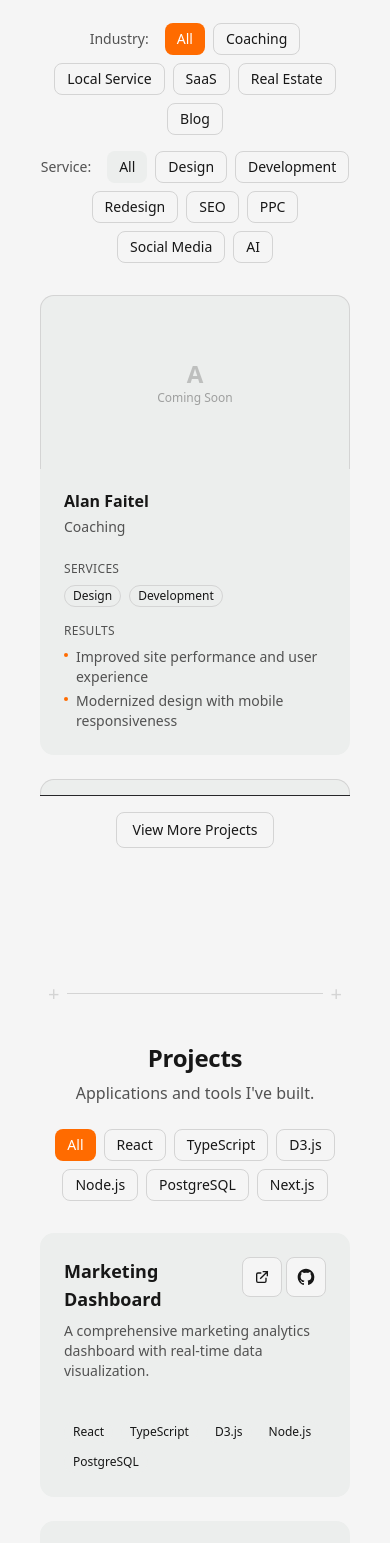
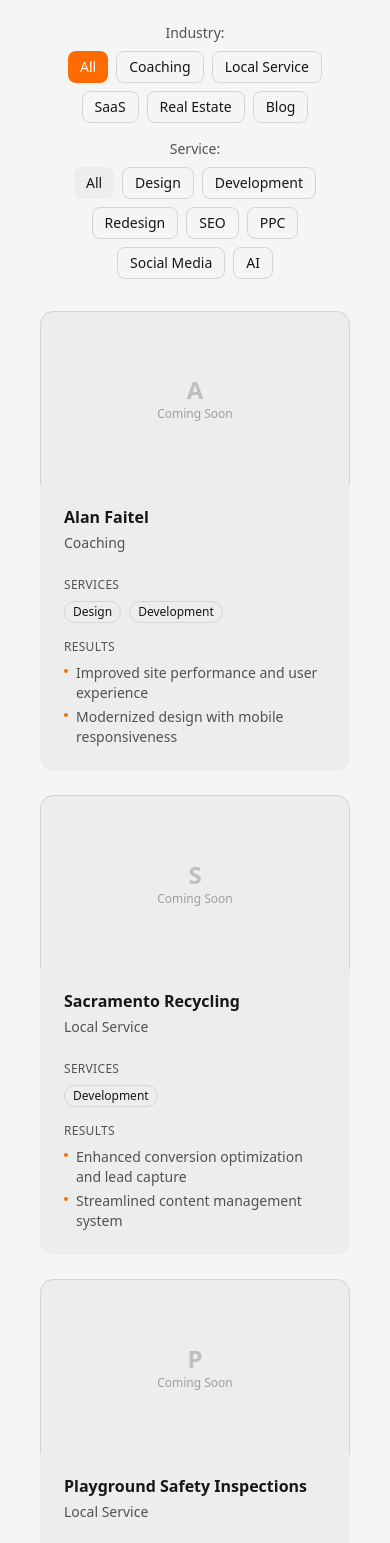
Before and after one commit to Shermanito/my-portfolio, a Next.js app: page / in a window 390 px wide. Shown: the part 5420-6963 px from the top of the page. Built offline with nearby package versions, Linux system fonts and the light colour scheme.

Commit message:
feat: add pagination with collapse button to Projects and Portfolio

```diff
--- a/src/components/sections/MarketingPortfolio.tsx
+++ b/src/components/sections/MarketingPortfolio.tsx
@@ -1,6 +1,6 @@
 'use client';
 
-import { useState } from 'react';
+import { useState, useEffect } from 'react';
 import { Section, SectionHeader } from '@/components/ui/Section';
 import { Card, CardHeader, CardTitle, CardDescription, CardContent } from '@/components/ui/card';
 import { Button } from '@/components/ui/button';
@@ -17,7 +17,19 @@ const services = ['All', ...new Set(allServices)];
 export function MarketingPortfolio() {
   const [industryFilter, setIndustryFilter] = useState('All');
   const [serviceFilter, setServiceFilter] = useState('All');
-  const [isExpanded, setIsExpanded] = useState(false);
+  const [visibleCount, setVisibleCount] = useState(6);
+  const [isMobile, setIsMobile] = useState(false);
+  const [isLarge, setIsLarge] = useState(false);
+
+  useEffect(() => {
+    const checkScreen = () => {
+      setIsMobile(window.innerWidth < 768);
+      setIsLarge(window.innerWidth >= 1024);
+    };
+    checkScreen();
+    window.addEventListener('resize', checkScreen);
+    return () => window.removeEventListener('resize', checkScreen);
+  }, []);
 
   const filteredProjects = marketingProjects.filter(p => {
     const matchesIndustry = industryFilter === 'All' || p.industry === industryFilter;
@@ -25,15 +37,35 @@ export function MarketingPortfolio() {
     return matchesIndustry && matchesService;
   });
 
-  // Reset expanded state when filters change
+  // Calculate initial visible count based on screen size
+  const getInitialCount = () => {
+    if (isMobile) return 3;
+    if (isLarge) return 6;
+    return 4;
+  };
+
+  // Reset visible count when filters or screen size changes
+  useEffect(() => {
+    setVisibleCount(getInitialCount());
+  }, [industryFilter, serviceFilter, isMobile, isLarge]);
+
   const handleFilterChange = (type: 'industry' | 'service', value: string) => {
     if (type === 'industry') {
       setIndustryFilter(value);
     } else {
       setServiceFilter(value);
     }
-    setIsExpanded(false);
   };
+
+  const handleLoadMore = () => {
+    // Desktop lg: add 3 more (one row), Desktop md: add 2 more, Mobile: add 3 more
+    const increment = isMobile ? 3 : (isLarge ? 3 : 2);
+    setVisibleCount(prev => Math.min(prev + increment, filteredProjects.length));
+  };
+
+  const initialCount = getInitialCount();
+  const hasMore = visibleCount < filteredProjects.length;
+  const isExpanded = visibleCount > initialCount;
 
   return (
     <Section id="portfolio">
@@ -46,8 +78,9 @@ export function MarketingPortfolio() {
       {/* Filter Buttons - Centered */}
       <div className="flex flex-col gap-4 mb-8">
         {/* Industry Filter */}
+        <div className="flex flex-col md:flex-row md:items-center md:justify-center gap-2">
+          <span className="text-sm text-muted-foreground font-medium text-center md:text-left md:self-center md:mr-2">Industry:</span>
           <div className="flex flex-wrap justify-center gap-2">
-          <span className="text-sm text-muted-foreground self-center mr-2">Industry:</span>
             {industries.map((industry) => (
             <Button
               key={industry}
@@ -59,9 +92,11 @@ export function MarketingPortfolio() {
             </Button>
           ))}
           </div>
+        </div>
         {/* Service Filter */}
+        <div className="flex flex-col md:flex-row md:items-center md:justify-center gap-2">
+          <span className="text-sm text-muted-foreground font-medium text-center md:text-left md:self-center md:mr-2">Service:</span>
           <div className="flex flex-wrap justify-center gap-2">
-          <span className="text-sm text-muted-foreground self-center mr-2">Service:</span>
             {services.map((service) => (
             <Button
               key={service}
@@ -74,15 +109,11 @@ export function MarketingPortfolio() {
           ))}
           </div>
         </div>
+      </div>
 
-      {/* Expandable Grid Container */}
-      <div className="relative">
-        <div
-          className={`grid md:grid-cols-2 lg:grid-cols-3 gap-6 transition-all duration-500 overflow-hidden ${
-            isExpanded ? 'max-h-none' : 'max-h-[500px]'
-          }`}
-        >
-          {filteredProjects.map((project) => (
+      {/* Grid */}
+      <div className="grid md:grid-cols-2 lg:grid-cols-3 gap-6">
+        {filteredProjects.slice(0, visibleCount).map((project) => (
           <div key={project.id}>
             {/* Placeholder Image - Solid Color Pattern */}
             <div className="aspect-video bg-secondary rounded-t-xl border border-b-0 border-border overflow-hidden flex items-center justify-center">
@@ -154,19 +185,24 @@ export function MarketingPortfolio() {
         ))}
       </div>
 
-        {/* Blueprint Style Toggle */}
-        {filteredProjects.length > 6 && (
-          <div className="border-t border-zinc-800 mt-0 py-4 flex justify-center">
+      {/* Load More / Collapse Button */}
+      {(hasMore || isExpanded) && (
+        <div className="mt-8 flex justify-center">
           <Button
             variant="outline"
-              onClick={() => setIsExpanded(!isExpanded)}
-              className="transition-all duration-500"
+            onClick={() => {
+              if (hasMore) {
+                handleLoadMore();
+              } else {
+                setVisibleCount(getInitialCount());
+                document.getElementById('portfolio')?.scrollIntoView({ behavior: 'smooth' });
+              }
+            }}
           >
-              {isExpanded ? 'Show Less' : 'View More Projects'}
+            {hasMore ? 'View More Projects' : 'Collapse'}
           </Button>
         </div>
       )}
-      </div>
     </Section>
   );
 }
--- a/src/components/sections/Projects.tsx
+++ b/src/components/sections/Projects.tsx
@@ -1,6 +1,6 @@
 'use client';
 
-import { useState } from 'react';
+import { useState, useEffect } from 'react';
 import { Section, SectionHeader } from '@/components/ui/Section';
 import { IconButton, ExternalLinkIcon, GitHubIcon } from '@/components/ui/IconButton';
 import { projects } from '@/data/projects';
@@ -14,16 +14,41 @@ const categories = ['All', ...new Set(allTech.slice(0, 6))];
 
 export function Projects() {
   const [filter, setFilter] = useState('All');
-  const [isExpanded, setIsExpanded] = useState(false);
+  const [visibleCount, setVisibleCount] = useState(4);
+  const [isMobile, setIsMobile] = useState(false);
+
+  useEffect(() => {
+    const checkMobile = () => setIsMobile(window.innerWidth < 768);
+    checkMobile();
+    window.addEventListener('resize', checkMobile);
+    return () => window.removeEventListener('resize', checkMobile);
+  }, []);
 
   const filteredProjects = filter === 'All'
     ? projects
     : projects.filter(p => p.tech.includes(filter));
 
+  // Calculate initial visible count based on screen size
+  const getInitialCount = () => isMobile ? 3 : 4;
+
+  // Reset visible count when filter changes
+  useEffect(() => {
+    setVisibleCount(getInitialCount());
+  }, [filter, isMobile]);
+
   const handleFilterChange = (category: string) => {
     setFilter(category);
-    setIsExpanded(false);
   };
+
+  const handleLoadMore = () => {
+    // Desktop: add 2 more (one row), Mobile: add 3 more
+    const increment = isMobile ? 3 : 2;
+    setVisibleCount(prev => Math.min(prev + increment, filteredProjects.length));
+  };
+
+  const initialCount = getInitialCount();
+  const hasMore = visibleCount < filteredProjects.length;
+  const isExpanded = visibleCount > initialCount;
 
   return (
     <Section id="projects">
@@ -47,14 +72,9 @@ export function Projects() {
         ))}
       </div>
 
-      {/* Expandable Grid Container */}
-      <div className="relative">
-        <div
-          className={`grid md:grid-cols-2 gap-6 transition-all duration-500 overflow-hidden ${
-            isExpanded ? 'max-h-none' : 'max-h-[500px]'
-          }`}
-        >
-          {filteredProjects.map((project) => (
+      {/* Grid */}
+      <div className="grid md:grid-cols-2 gap-6">
+        {filteredProjects.slice(0, visibleCount).map((project) => (
           <Card key={project.id} className="p-6">
             <CardHeader className="p-0 pb-4">
               <div className="flex justify-between items-start">
@@ -89,19 +109,24 @@ export function Projects() {
         ))}
       </div>
 
-        {/* Blueprint Style Toggle - Only show if there are more than 4 projects */}
-        {filteredProjects.length > 4 && (
-          <div className="border-t border-zinc-800 mt-0 py-4 flex justify-center">
+      {/* Load More / Collapse Button */}
+      {(hasMore || isExpanded) && (
+        <div className="mt-8 flex justify-center">
           <Button
             variant="outline"
-              onClick={() => setIsExpanded(!isExpanded)}
-              className="transition-all duration-500"
+            onClick={() => {
+              if (hasMore) {
+                handleLoadMore();
+              } else {
+                setVisibleCount(getInitialCount());
+                document.getElementById('projects')?.scrollIntoView({ behavior: 'smooth' });
+              }
+            }}
           >
-              {isExpanded ? 'Show Less' : 'View More Projects'}
+            {hasMore ? 'View More Projects' : 'Collapse'}
           </Button>
         </div>
       )}
-      </div>
     </Section>
   );
 }
```
Lines whose indentation alone changed are shown as unchanged.
